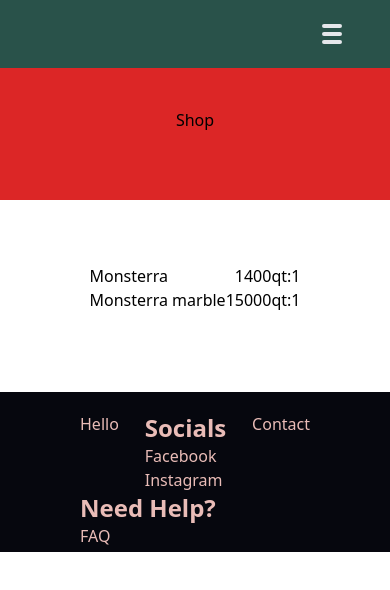
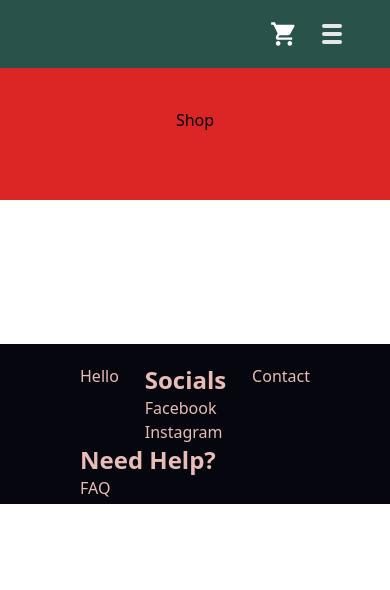
Before and after one commit to MattAko/626plants, an Angular app in the folder frontend/plants626/: page /cart in a window 390 px wide. Shown: the top 590 px of the page. Built offline with nearby package versions, Linux system fonts and the light colour scheme; what @tailwindcss/typography would draw is missing.

Commit message:
Cart checks local storage, cart icon added to mobile-nav, more visual changes

```diff
--- a/frontend/plants626/projects/admin/src/app/app.component.html
+++ b/frontend/plants626/projects/admin/src/app/app.component.html
@@ -1,13 +1,13 @@
 <div *ngIf="loggedIn">
   <app-navbar
-    class="z-10 fixed top-0 bg-gradient-to-r from-green-400 to-blue-500 w-full font"
+    class="z-10 fixed top-0 bg-gradient-to-r from-red-300 to-blue-500 w-full font"
     *ngIf="!mobileNavEnabled"
   ></app-navbar>
   <app-mobile-nav
-    class="z-10 mb-16 fixed top-0 bg-gradient-to-r from-green-400 to-blue-500 w-full font"
+    class="z-10 mb-16 fixed top-0 bg-gradient-to-r from-red-300 to-blue-500 w-full font"
     *ngIf="mobileNavEnabled"
   ></app-mobile-nav>
 </div>
-<div [ngClass]="{'mt-20': loggedIn}" class="bg-gradient-to-r from-green-400 to-blue-500 h-full font">
+<div [ngClass]="{'mt-20': loggedIn}" class="bg-gradient-to-r from-red-300 to-blue-500 h-full font">
   <router-outlet></router-outlet>
 </div>
--- a/frontend/plants626/src/app/CartService.service.ts
+++ b/frontend/plants626/src/app/CartService.service.ts
@@ -3,19 +3,7 @@ import { Product } from './shared/Product.model';
 
 @Injectable({ providedIn: 'root' })
 export class CartService {
-  tempDate = new Date('December 25, 1995 23:15:30');
-  shoppingCart: Product[] = [
-    new Product(4, 'Monsterra', 1400, 1, [''], 'a green plant', this.tempDate),
-    new Product(
-      5,
-      'Monsterra marble',
-      15000,
-      1,
-      [''],
-      'a green plant with some white',
-      this.tempDate
-    ),
-  ];
+  shoppingCart: Product[] = [];
 
   constructor() {}
 
@@ -24,23 +12,25 @@ export class CartService {
   }
 
   /*
-        Add a product to shopping cart array
-    */
+   *  Add a product to shopping cart array, then add to localStorage
+   */
   Add(product: Product) {
     this.shoppingCart.push(product);
+    this.UpdateStorage();
   }
 
   /*
-        Removes the given index from shopping cart array
-    */
+   *  Removes the given index from shopping cart array
+   */
   Remove(index: number) {
     this.shoppingCart.splice(index);
+    this.UpdateStorage();
   }
 
   /*
-        Checks if given product is already in cart
-        @return: Boolean; true if product is found, false otherwise.
-    */
+   *    Checks if given product is already in cart
+   *    @return: Boolean: true if product is found, false otherwise.
+   */
   CheckItem(product: Product): Boolean {
       if(this.shoppingCart.find((value: Product) => {
           if(value.id===product.id){
@@ -53,4 +43,22 @@ export class CartService {
       }
 
   }
+
+  /*
+   *  Add the cart to localStorage
+   */
+  UpdateStorage(){
+    localStorage.setItem('cart', JSON.stringify(this.shoppingCart))
+    localStorage.setItem('cart-date', (new Date()).toString())
+  }
+
+  /*
+   *
+   */
+  LoadStorage(){
+    const cart = JSON.parse(localStorage.getItem('cart'));
+    if(cart){
+      this.shoppingCart = cart;
+    }
+  }
 }
--- a/frontend/plants626/src/app/app.component.ts
+++ b/frontend/plants626/src/app/app.component.ts
@@ -1,4 +1,5 @@
 import { Component, HostListener, OnInit } from '@angular/core';
+import { CartService } from './CartService.service';
 
 @Component({
   selector: 'app-root',
@@ -12,6 +13,10 @@ export class AppComponent implements OnInit {
   mobileNavEnabled: boolean;
   innerWidth: any;
 
+  constructor(private cartService: CartService){
+
+  }
+
   @HostListener('window:resize', ['$event'])
   onResize(event) {
     this.innerWidth = window.innerWidth;
@@ -21,5 +26,6 @@ export class AppComponent implements OnInit {
   ngOnInit() {
     this.innerWidth = window.innerWidth;
     this.mobileNavEnabled = this.innerWidth <= this.md;
+    this.cartService.LoadStorage();
   }
 }
--- a/frontend/plants626/src/app/app.module.ts
+++ b/frontend/plants626/src/app/app.module.ts
@@ -16,6 +16,7 @@ import { ShopComponent } from './shop/shop.component';
 import { ShopItemComponent } from './shop/shop-item/shop-item.component';
 import { ProductPageComponent } from './shop/product-page/product-page.component';
 import { MobileNavComponent } from './mobile-nav/mobile-nav.component';
+import { CloseButtonComponent } from './shared/close-button/close-button.component';
 
 @NgModule({
   declarations: [
@@ -32,6 +33,7 @@ import { MobileNavComponent } from './mobile-nav/mobile-nav.component';
     ShopItemComponent,
     ProductPageComponent,
     MobileNavComponent,
+    CloseButtonComponent,
   ],
   imports: [
     BrowserModule,
--- a/frontend/plants626/src/app/cart/cart-list/cart-list.component.html
+++ b/frontend/plants626/src/app/cart/cart-list/cart-list.component.html
@@ -1,7 +1,13 @@
-<div class="flex flex-row justify-between" *ngFor="let product of products">
-    <h2>{{product.name}}</h2>
-    <div>
-        <p class="inline-block">{{product.price}}</p>
-        <p class="inline-block">qt:{{product.quantity}}</p>
-    </div>
+<div class="flex flex-row justify-around mx-auto" *ngFor="let product of products">
+  <img
+    [src]="product.images[0]"
+    class="w-24 h-24 object-cover"
+    alt="product-image"
+  />
+  <h2>{{ product.name }}</h2>
+  <div>
+    <p>{{ product.price | currency }}</p>
+    <p>Quantity {{ product.quantity }}</p>
+  </div>
+  <app-close-button class="self-center"></app-close-button>
 </div>
--- a/frontend/plants626/src/app/cart/cart.component.html
+++ b/frontend/plants626/src/app/cart/cart.component.html
@@ -1,7 +1,7 @@
 <div class="w-full h-40 bg-red-600 mb-16 flex justify-center items-center">
   Shop
 </div>
-<div class="max-w-6xl flex justify-evenly m-auto flex-wrap">
+<div class="w-full flex justify-evenly m-auto flex-wrap">
 
-    <app-cart-list></app-cart-list>
+    <app-cart-list class="w-full"></app-cart-list>
 </div>
--- a/frontend/plants626/src/app/mobile-nav/mobile-nav.component.html
+++ b/frontend/plants626/src/app/mobile-nav/mobile-nav.component.html
@@ -1,4 +1,18 @@
 <nav class="w-full py-3 flex bg-green justify-end px-10">
+  <a class="self-center mx-4"[routerLink]="['/cart']" routerLinkActive="router-link-active">
+    <svg
+      height="28"
+      viewBox="0 0 48 48"
+      width="28"
+      xmlns="http://www.w3.org/2000/svg"
+    >
+      <path
+        fill="white"
+        d="M14 36c-2.21 0-3.98 1.79-3.98 4s1.77 4 3.98 4 4-1.79 4-4-1.79-4-4-4zM2 4v4h4l7.19 15.17-2.7 4.9c-.31.58-.49 1.23-.49 1.93 0 2.21 1.79 4 4 4h24v-4H14.85c-.28 0-.5-.22-.5-.5 0-.09.02-.17.06-.24L16.2 26h14.9c1.5 0 2.81-.83 3.5-2.06l7.15-12.98c.16-.28.25-.61.25-.96 0-1.11-.9-2-2-2H10.43l-1.9-4H2zm32 32c-2.21 0-3.98 1.79-3.98 4s1.77 4 3.98 4 4-1.79 4-4-1.79-4-4-4z"
+      />
+      <path d="M0 0h48v48H0z" fill="none" />
+    </svg>
+  </a>
   <ul class="p-2 cursor-pointer">
     <li class="h-0.5 w-5 border-2 my-1 rounded"></li>
     <li class="h-0.5 w-5 border-2 my-1 rounded"></li>
--- /dev/null
+++ b/frontend/plants626/src/app/shared/close-button/close-button.component.css
@@ -0,0 +1,22 @@
+#mdiv {
+  width: 30px;
+  height: 30px;
+  cursor: pointer;
+}
+
+.mdiv {
+  height: 30px;
+  width: 2px;
+  margin-left: 12px;
+  background-color: black;
+  transform: rotate(45deg);
+  Z-index: 1;
+}
+
+.md {
+  height: 30px;
+  width: 2px;
+  background-color: black;
+  transform: rotate(90deg);
+  Z-index: 2;
+}
--- /dev/null
+++ b/frontend/plants626/src/app/shared/close-button/close-button.component.ts
@@ -0,0 +1,10 @@
+import { Component } from "@angular/core";
+
+@Component({
+    selector: 'app-close-button',
+    template: '<div id="mdiv"> <div class="mdiv"> <div class="md"></div> </div></div>',
+    styleUrls: ['./close-button.component.css']
+})
+export class CloseButtonComponent{
+    constructor(){ }
+}
--- a/frontend/plants626/src/app/shop/product-page/product-page.component.html
+++ b/frontend/plants626/src/app/shop/product-page/product-page.component.html
@@ -20,8 +20,8 @@
     />
   </div>
   <div class="w-96 px-6 mt-10">
-    <h1 class="font-bold text-2xl uppercase">
-      {{ product.name }}
+    <h1 class="font-bold text-2xl capitalize">
+      {{ product.name}}
     </h1>
     <h2>{{ product.price | currency }}</h2>
     <br />
--- a/frontend/plants626/src/app/shop/product-page/product-page.component.ts
+++ b/frontend/plants626/src/app/shop/product-page/product-page.component.ts
@@ -39,7 +39,7 @@ export class ProductPageComponent implements OnInit, OnDestroy {
     });
 
     this.mobile = this.windowService.mobileEnabled;
-    console.log(this.mobile)
+    console.log('mobile:' + this.mobile)
     this.windowSubscription = this.windowService.innerWidthChanged.subscribe((width) => {
       this.mobile = this.windowService.mobileEnabled;
     });
```
